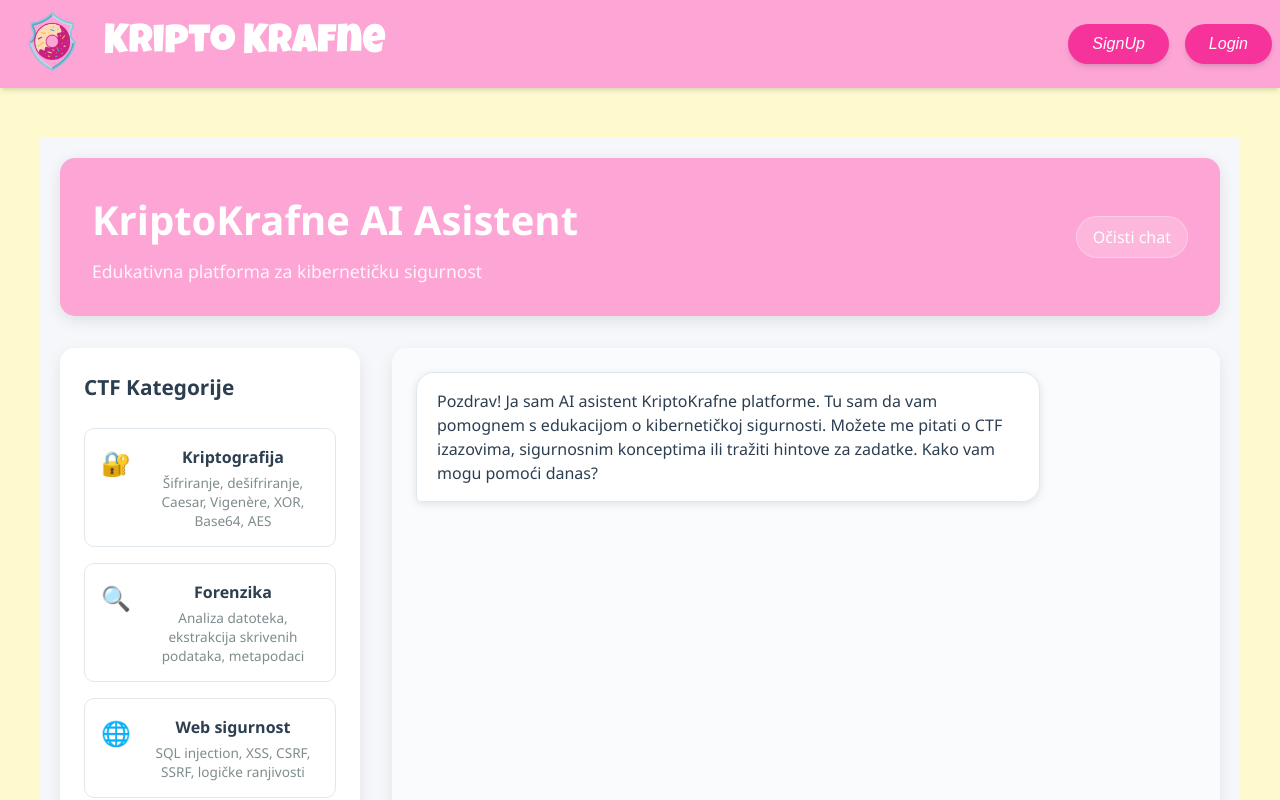
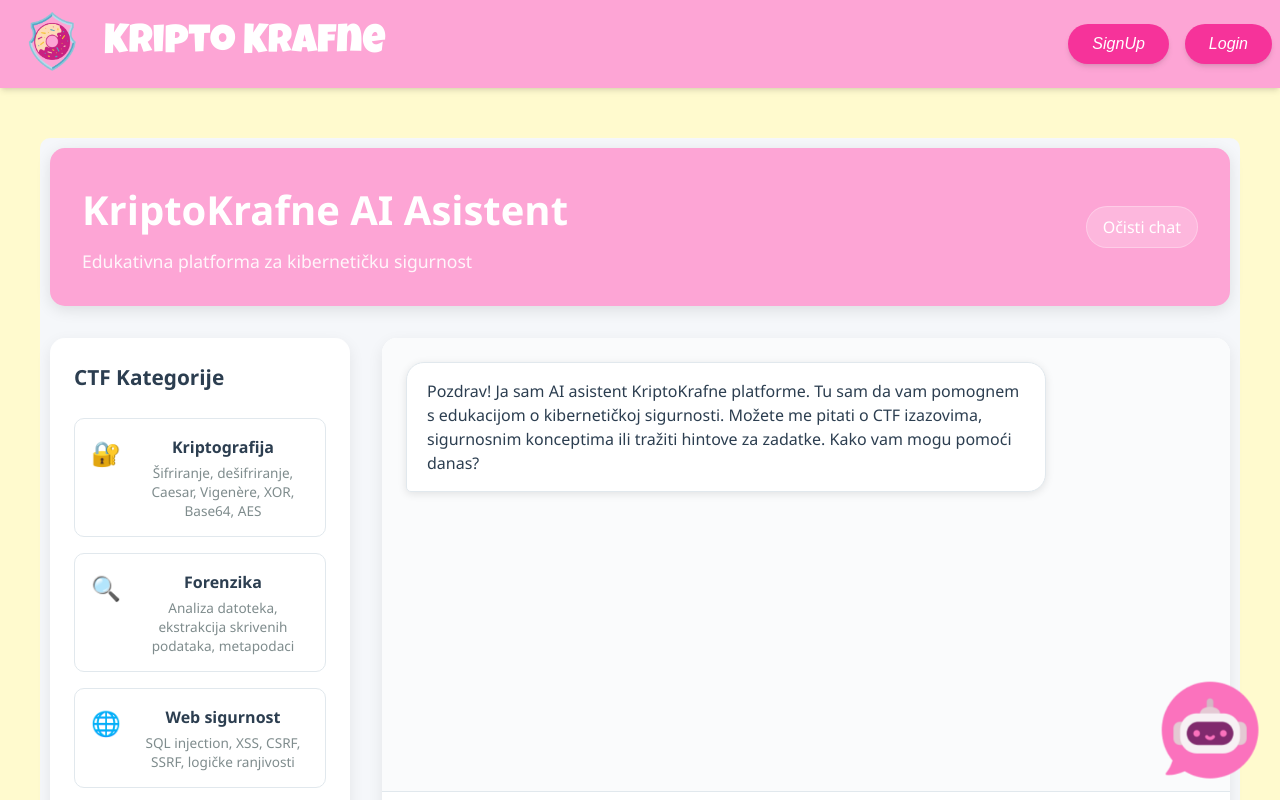
Before and after one commit to leaDugandzic/kripto-krafne, a React (Vite) app in the folder kripto-krafne/: page /chat in a window 1280 px wide. Shown: the top 800 px of the page. Built offline with nearby package versions, Linux system fonts and the light colour scheme; no server answers.

Commit message:
Dodala chatbot icon na stranicu i dodala mu funkcije

```diff
--- a/kripto-krafne/src/App.jsx
+++ b/kripto-krafne/src/App.jsx
@@ -20,10 +20,11 @@ import DragDrop from '../src/KraljestvoKrafni/DragDrop';
 import ReverseEngineeringChallenge from './KraljestvoKrafni/ReverseEngineering';
 import DonutGame from './KraljestvoKrafni/DonutGame';
 import AIChatbot from './Components/AiChatbot';
+import chatbotIcon from "./assets/img/chatbotIcon.png";
 function App() {
   const [stylepfp, setStylepfp] = useState("none");
   const [stylebtn, setStylebtn] = useState("flex");
-
+  const[chatbotClick, setChatboxClick] = useState(false);
 
 
  useEffect(() => {
@@ -76,7 +77,23 @@ function App() {
             </div>
           </div>
         </div>
-        {/* <AIChatbot></AIChatbot> */}
+
+        <div onClick={()=>setChatboxClick(true)}className='fixed bottom-0 right-0 flex items-center justify-center p-[20px] hover:scale-110 transition-transform duration-300 ease-in-out'>
+          <img src={chatbotIcon} className='w-[100px]'></img>
+        </div>
+           {chatbotClick && (
+      <div className="fixed inset-0 flex items-center justify-center z-50 bg-[#0000004f]">
+    <div className="relative">
+      <button
+        onClick={() => setChatboxClick(false)}
+        className="absolute right-0 top-0  bg-white text-gray-800 text-4xl rounded-full w-10 h-10 flex items-center justify-center hover:bg-gray-200 transition-colors z-10 shadow-lg"
+      >
+        ×
+      </button>
+      <AIChatbot onClose={() => setChatboxClick(false)} />
+    </div>
+  </div>
+)}
 
         <Routes>
           <Route path="/" element={<Home />} />
--- a/kripto-krafne/src/Components/AIChatbot.css
+++ b/kripto-krafne/src/Components/AIChatbot.css
@@ -1,10 +1,11 @@
 .chatbot-container {
   max-width: 1200px;
   margin: 0 auto;
-  padding: 20px;
+  padding: 10px;
   font-family: 'Segoe UI', Tahoma, Geneva, Verdana, sans-serif;
   background: #f5f7fa;
-  min-height: 100vh;
+  min-height: none;
+  border-radius: 10px;
 }
 
 .chatbot-header {
--- a/kripto-krafne/src/Components/AiChatbot.jsx
+++ b/kripto-krafne/src/Components/AiChatbot.jsx
@@ -154,7 +154,7 @@ const sendMessage = async (messageText = input) => {
   };
 
   return (
-    <div className="chatbot-container">
+      <div className="chatbot-container ">
         <div className="chatbot-header bg-pink-300" >
           <div className="header-content">
             <h1>KriptoKrafne AI Asistent</h1>
```
Also changed, not shown: kripto-krafne/src/assets/img/chatbotIcon.png (added), 1 other file (tests, documents, lock files or other folders). Lines whose indentation alone changed are shown as unchanged.
